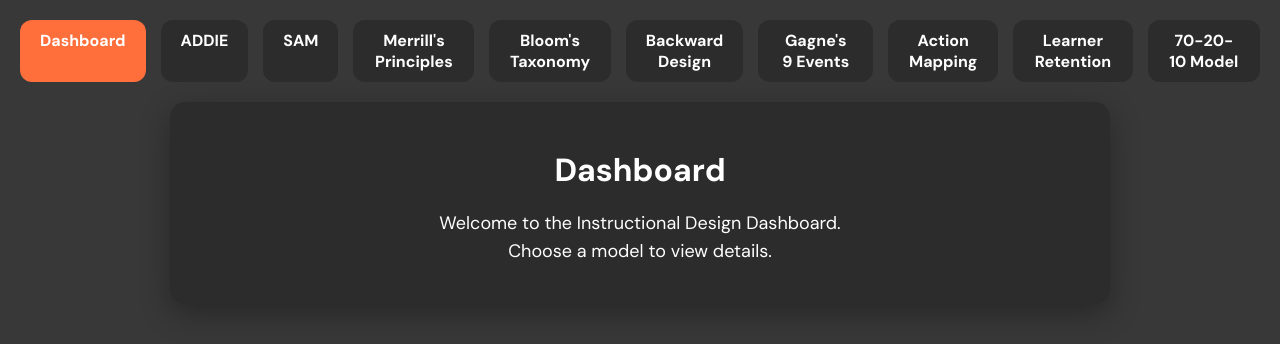
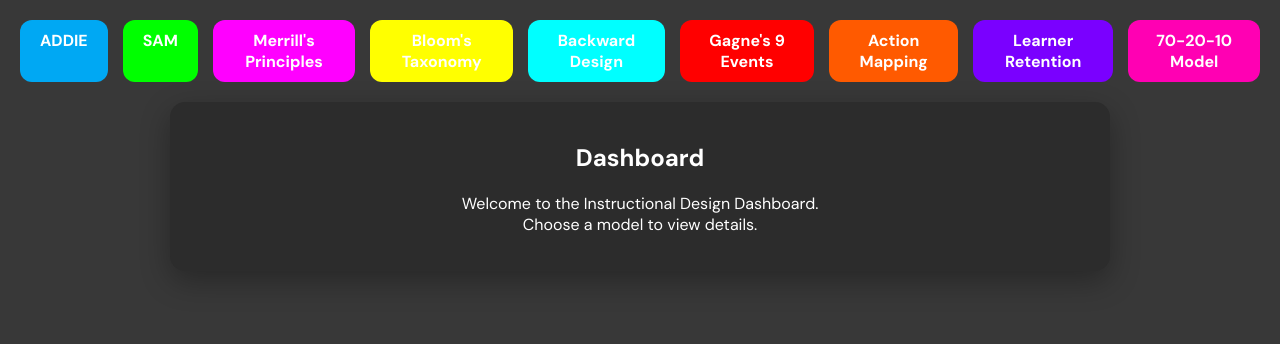
Before and after one commit to Sus80/instructional-design-dashboard, a plain HTML site: page index.html in a window 1280 px wide. Drawn offline with Linux system fonts and the light colour scheme.

Commit message:
Update index.html

```diff
--- a/index.html
+++ b/index.html
@@ -31,7 +31,6 @@
     }
 
     .tab.active {
-      background-color: #FF6F3C;
       color: #ffffff;
     }
 
@@ -39,6 +38,16 @@
       background-color: #444444;
       transform: scale(1.05);
     }
+
+    .tab[data-color="blue"] { background-color: #00A8F3; }
+    .tab[data-color="green"] { background-color: #00FF00; }
+    .tab[data-color="pink"] { background-color: #FF00FF; }
+    .tab[data-color="yellow"] { background-color: #FFFF00; }
+    .tab[data-color="cyan"] { background-color: #00FFFF; }
+    .tab[data-color="red"] { background-color: #FF0000; }
+    .tab[data-color="orange"] { background-color: #FF5A00; }
+    .tab[data-color="purple"] { background-color: #7A00FF; }
+    .tab[data-color="magenta"] { background-color: #FF00B3; }
 
     .content {
       max-width: 900px;
@@ -48,16 +57,6 @@
       border-radius: 15px;
       box-shadow: 0 10px 30px rgba(0, 0, 0, 0.3);
       transition: opacity 0.3s ease-in-out;
-    }
-
-    .content h2 {
-      font-size: 32px;
-      margin-bottom: 10px;
-    }
-
-    .content p {
-      font-size: 18px;
-      line-height: 1.6;
     }
 
     .content button {
@@ -94,16 +93,15 @@
 </head>
 <body>
   <div class="tabs">
-    <div class="tab active" onclick="showContent('Dashboard')">Dashboard</div>
-    <div class="tab" onclick="showContent('ADDIE')">ADDIE</div>
-    <div class="tab" onclick="showContent('SAM')">SAM</div>
-    <div class="tab" onclick="showContent('Merrill')">Merrill's Principles</div>
-    <div class="tab" onclick="showContent('Blooms')">Bloom's Taxonomy</div>
-    <div class="tab" onclick="showContent('Backward')">Backward Design</div>
-    <div class="tab" onclick="showContent('Gagne')">Gagne's 9 Events</div>
-    <div class="tab" onclick="showContent('Action')">Action Mapping</div>
-    <div class="tab" onclick="showContent('Retention')">Learner Retention</div>
-    <div class="tab" onclick="showContent('702010')">70-20-10 Model</div>
+    <div class="tab active" data-color="blue" onclick="showContent('ADDIE')">ADDIE</div>
+    <div class="tab" data-color="green" onclick="showContent('SAM')">SAM</div>
+    <div class="tab" data-color="pink" onclick="showContent('Merrill')">Merrill's Principles</div>
+    <div class="tab" data-color="yellow" onclick="showContent('Blooms')">Bloom's Taxonomy</div>
+    <div class="tab" data-color="cyan" onclick="showContent('Backward')">Backward Design</div>
+    <div class="tab" data-color="red" onclick="showContent('Gagne')">Gagne's 9 Events</div>
+    <div class="tab" data-color="orange" onclick="showContent('Action')">Action Mapping</div>
+    <div class="tab" data-color="purple" onclick="showContent('Retention')">Learner Retention</div>
+    <div class="tab" data-color="magenta" onclick="showContent('702010')">70-20-10 Model</div>
   </div>
 
   <div class="content" id="content">
@@ -131,29 +129,19 @@
       const content = document.getElementById('content');
       const confirmMessage = document.getElementById('confirmation');
 
-      if (model === 'Dashboard') {
-        content.innerHTML = `
-          <h2>Dashboard</h2>
-          <p>Welcome to the Instructional Design Dashboard.<br>Choose a model to view details.</p>
-        `;
-      } else {
-        content.innerHTML = `
-          <button onclick="openTemplate('${model}')">Use this Template</button>
-          <iframe src="https://docs.google.com/spreadsheets/d/${sheetId}/htmlembed?gid=${gids[model]}&single=true&widget=true&headers=false"></iframe>
-        `;
-      }
+      content.innerHTML = `
+        <button onclick="openTemplate('${model}')">Use this Template</button>
+        <iframe src="https://docs.google.com/spreadsheets/d/${sheetId}/htmlembed?gid=${gids[model]}&single=true&widget=true&headers=false"></iframe>
+      `;
 
       document.querySelectorAll('.tab').forEach(tab => tab.classList.remove('active'));
-      document.querySelector(`[onclick="showContent('${model}')"]`).classList.add('active');
+      const activeTab = document.querySelector(`[onclick="showContent('${model}')"]`);
+      activeTab.classList.add('active');
+      activeTab.style.backgroundColor = activeTab.getAttribute('data-color');
     }
 
     function openTemplate(model) {
-      const confirmMessage = document.getElementById('confirmation');
-      confirmMessage.style.display = "block";
-      setTimeout(() => {
-        confirmMessage.style.display = "none";
-        window.open(`https://docs.google.com/spreadsheets/d/${sheetId}/edit`, '_blank');
-      }, 800);
+      window.open(`https://docs.google.com/spreadsheets/d/${sheetId}/edit#gid=${gids[model]}`, '_blank');
     }
   </script>
 </body>
```
